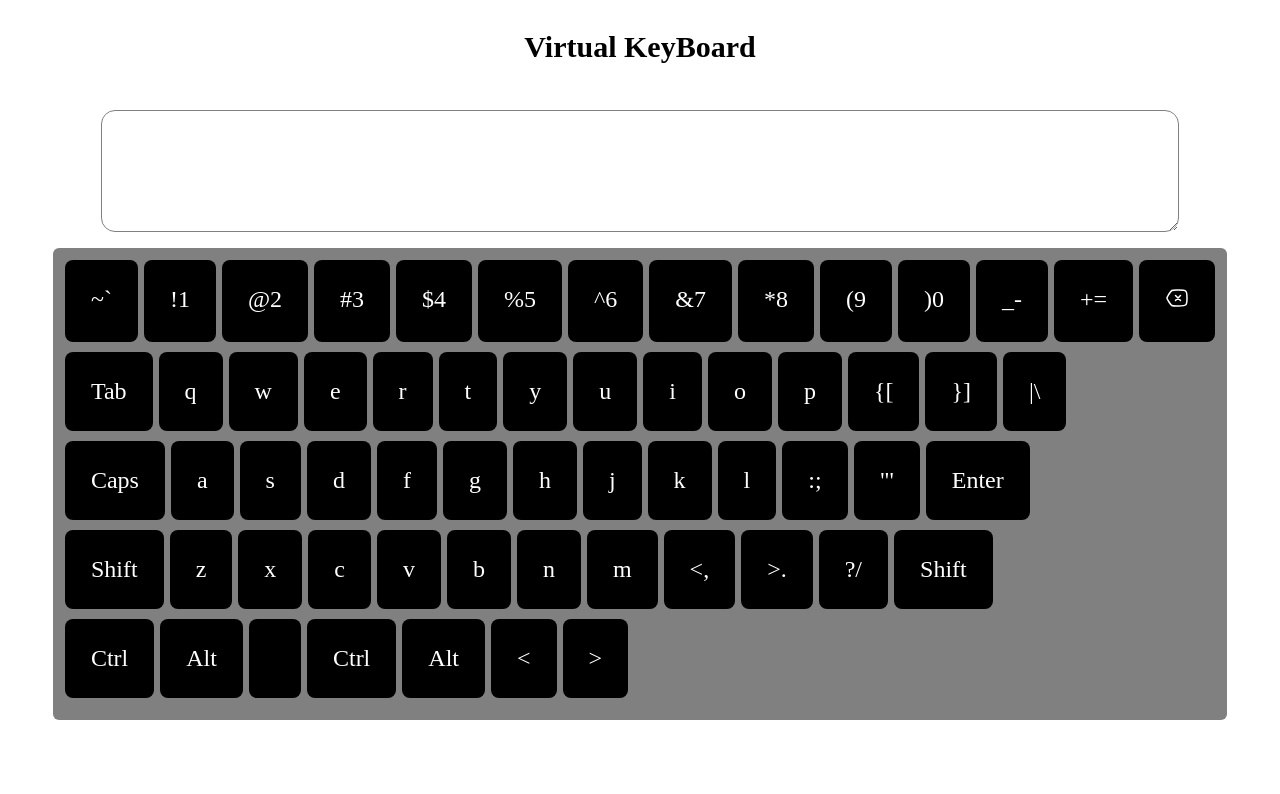
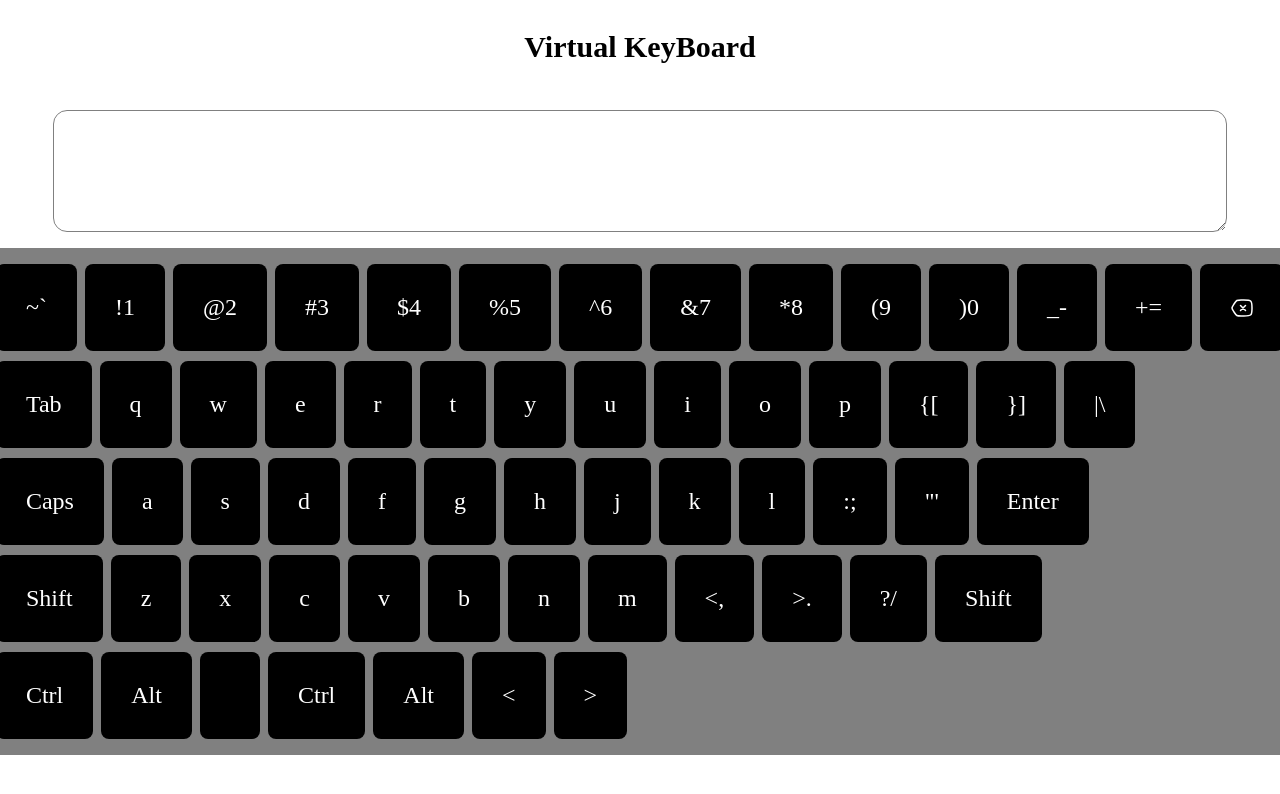
Before and after one commit to pranav-dhole/react-projects, a React (Vite) app: page / in a window 1280 px wide. Shown: the top 794 px of the page. Built offline with nearby package versions, Linux system fonts and the light colour scheme.

Commit message:
media queries with good touch of other styling

```diff
--- a/src/components/12_virtual_keyboard/virtualKeyBoard.css
+++ b/src/components/12_virtual_keyboard/virtualKeyBoard.css
@@ -6,7 +6,6 @@
   margin: 0 auto;
   margin-top: 30px;
   box-sizing: border-box;
-  justify-content: center;
 }
 
 .input-text {
@@ -19,23 +18,28 @@
 }
 
 .row .mykey {
-  padding: 26px;
+  padding: 30px;
   background-color: black;
   font-size: 24px;
   border-radius: 8px;
   color: white;
   cursor: pointer;
   transition: transform 0.1s ease-in-out;
+  user-select: none;
+  display: flex;
+  align-items: center;
+  justify-content: center;
 }
 
 .main-keyboard {
-  padding: 12px;
+  padding: 16px;
   border-radius: 6px;
   background-color: gray;
+  width: fit-content;
 }
 
 .row .mykey:hover {
-  transform: scale(105%);
+  transform: scale(102%);
 }
 
 .mykey img {
@@ -47,6 +51,43 @@
   display: flex;
   flex-direction: row;
   flex-wrap: nowrap;
-  gap: 6px;
+  gap: 8px;
   margin-bottom: 10px;
 }
+
+.row:last-child {
+  margin-bottom: 0;
+}
+
+.space-key,
+.shift-key,
+.backspace-key,
+.enter-key {
+  flex-grow: 1;
+}
+
+.screen-warning {
+  display: none;
+}
+
+@media (max-width: 1200px) {
+  .row .mykey {
+    padding: 16px;
+    font-size: 20px;
+  }
+
+  .row {
+    gap: 4px;
+    margin-bottom: 6px;
+  }
+}
+
+@media (max-width: 720px) {
+  .main-keyboard {
+    display: none;
+  }
+
+  .screen-warning {
+    display: block;
+  }
+}
```
